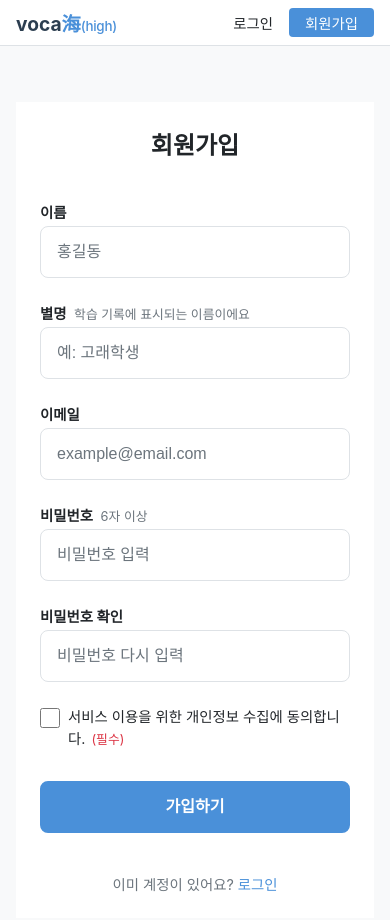
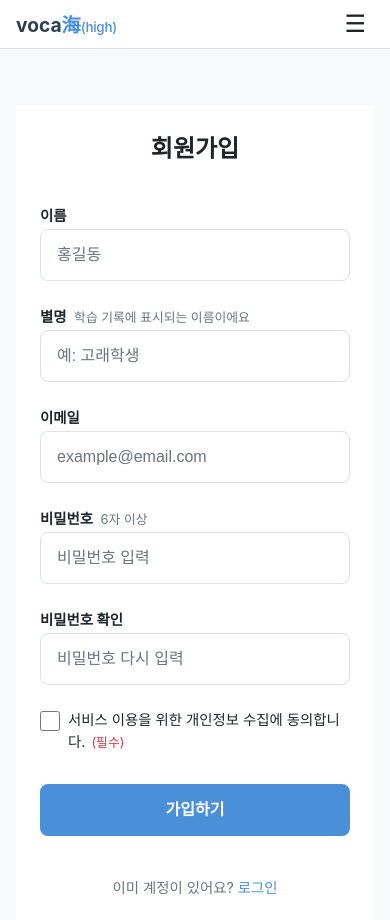
Before and after one commit to asteria412/vocahigh-V2, a Flask app: page /auth/register in a window 390 px wide. Shown: the top 920 px of the page. Run offline with Flask 3, Linux system fonts and the light colour scheme.

Commit message:
feat: 모바일 햄버거 메뉴 추가 (768px 이하)

```diff
--- a/static/css/style.css
+++ b/static/css/style.css
@@ -143,6 +143,17 @@ a:hover {
     color: var(--color-text-muted);
     font-size: 0.85rem;
     white-space: nowrap;
+}
+
+.nav-toggle {
+    display: none;
+    background: none;
+    border: none;
+    font-size: 1.5rem;
+    cursor: pointer;
+    color: var(--color-text);
+    padding: 4px 8px;
+    line-height: 1;
 }
 
 /* -------------------------------------------------------------------
@@ -1858,6 +1869,53 @@ a:hover {
 }
 
 /* -------------------------------------------------------------------
+   모바일 반응형 - 햄버거 메뉴
+   ------------------------------------------------------------------- */
+@media (max-width: 768px) {
+    .nav-toggle {
+        display: block;
+    }
+
+    .nav-links {
+        display: none;
+        position: absolute;
+        top: 100%;
+        left: 0;
+        right: 0;
+        background-color: var(--color-surface);
+        border-bottom: 2px solid var(--color-border);
+        flex-direction: column;
+        align-items: flex-start;
+        padding: var(--space-md) var(--space-lg);
+        gap: var(--space-sm);
+        z-index: 99;
+        box-shadow: 0 4px 12px rgba(0,0,0,0.08);
+    }
+
+    .nav-links.nav-links--open {
+        display: flex;
+    }
+
+    .nav-link {
+        font-size: 1rem;
+        padding: var(--space-xs) 0;
+        width: 100%;
+        border-bottom: 1px solid var(--color-border);
+    }
+
+    .nav-link:last-child {
+        border-bottom: none;
+    }
+
+    .nav-status {
+        font-size: 0.85rem;
+        padding: var(--space-xs) 0;
+        width: 100%;
+        border-bottom: 1px solid var(--color-border);
+    }
+}
+
+/* -------------------------------------------------------------------
    모바일 반응형 (기본이 모바일, 넓은 화면 대응)
    ------------------------------------------------------------------- */
 @media (max-width: 480px) {
@@ -1867,10 +1925,6 @@ a:hover {
 
     .nav-brand {
         font-size: 1.2rem;
-    }
-
-    .nav-status {
-        font-size: 0.78rem;
     }
 
     .home-hero__whale {
--- a/templates/base.html
+++ b/templates/base.html
@@ -32,7 +32,9 @@
     <nav class="navbar">
         <a href="{{ url_for('main.home') }}" class="nav-brand"><span class="nav-brand__voca">voca</span><span class="nav-brand__sea">海</span><span class="nav-brand__high">(high)</span></a>
 
-        <div class="nav-links">
+        <button class="nav-toggle" id="navToggle" aria-label="메뉴 열기">☰</button>
+
+        <div class="nav-links" id="navLinks">
             {% if current_user.is_authenticated %}
                 <!-- 로그인 상태 -->
                 <span class="nav-status">🟢 {{ current_user.nickname }}님 접속중</span>
@@ -82,5 +84,16 @@
     </footer>
 
     {% block extra_scripts %}{% endblock %}
+
+    <script>
+        var toggle = document.getElementById('navToggle');
+        var navLinks = document.getElementById('navLinks');
+        if (toggle) {
+            toggle.addEventListener('click', function() {
+                navLinks.classList.toggle('nav-links--open');
+                toggle.textContent = navLinks.classList.contains('nav-links--open') ? '✕' : '☰';
+            });
+        }
+    </script>
 </body>
 </html>
```
